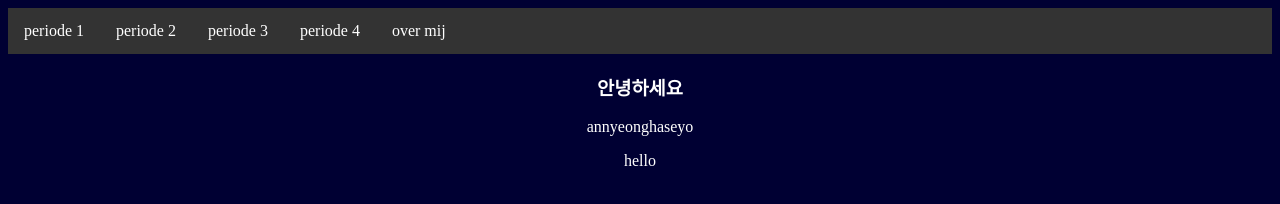
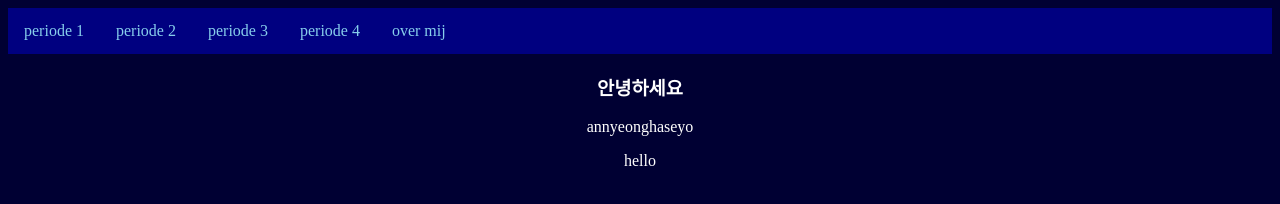
Before and after one commit to LLG566/informatica, a plain HTML site: page index.html in a window 1280 px wide. Drawn offline with Linux system fonts and the light colour scheme.

Commit message:
Update index.html

```diff
--- a/index.html
+++ b/index.html
@@ -12,7 +12,7 @@ ul {
   margin: 0;
   padding: 0;
   overflow: hidden;
-  background-color: #333;
+  background-color: navy;
 }
 
 li {
@@ -21,7 +21,7 @@ li {
 
 li a, .dropbtn {
   display: inline-block;
-  color: white;
+  color: skyblue;
   text-align: center;
   padding: 14px 16px;
   text-decoration: none;
```
